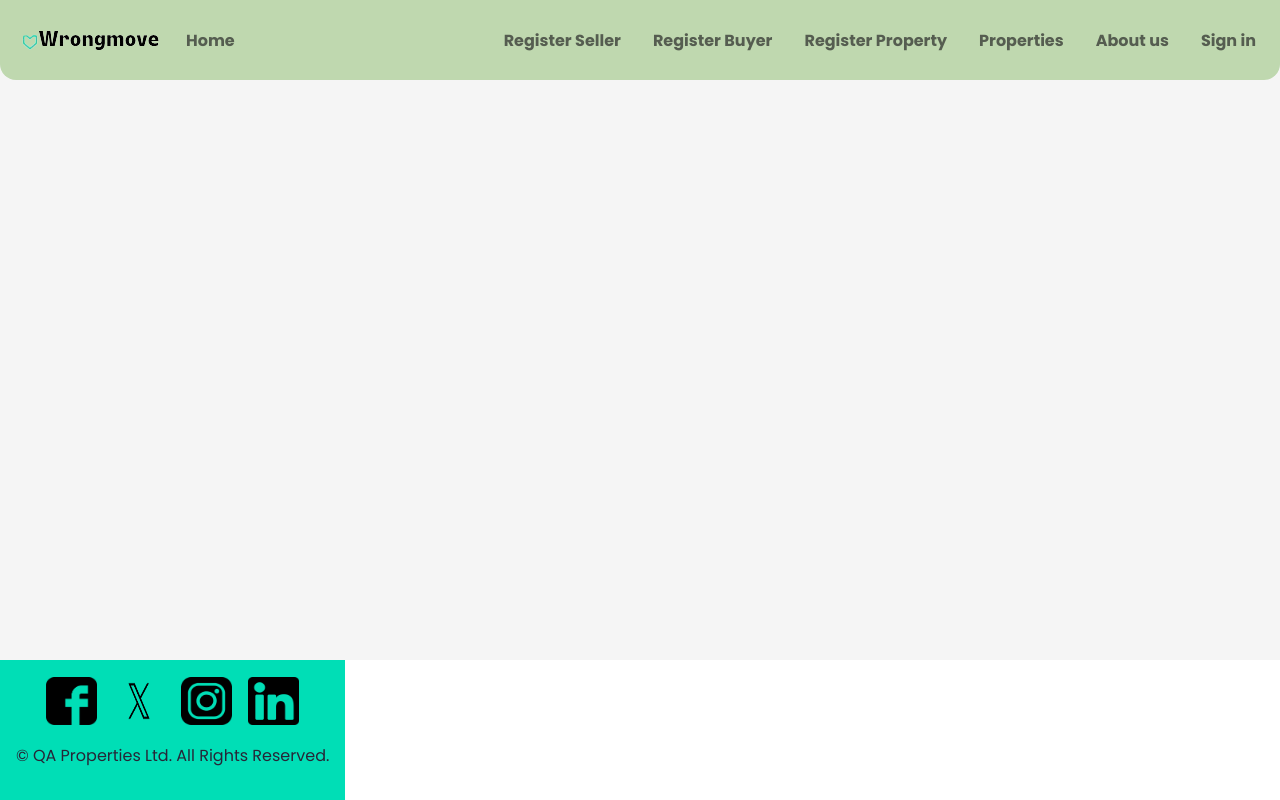
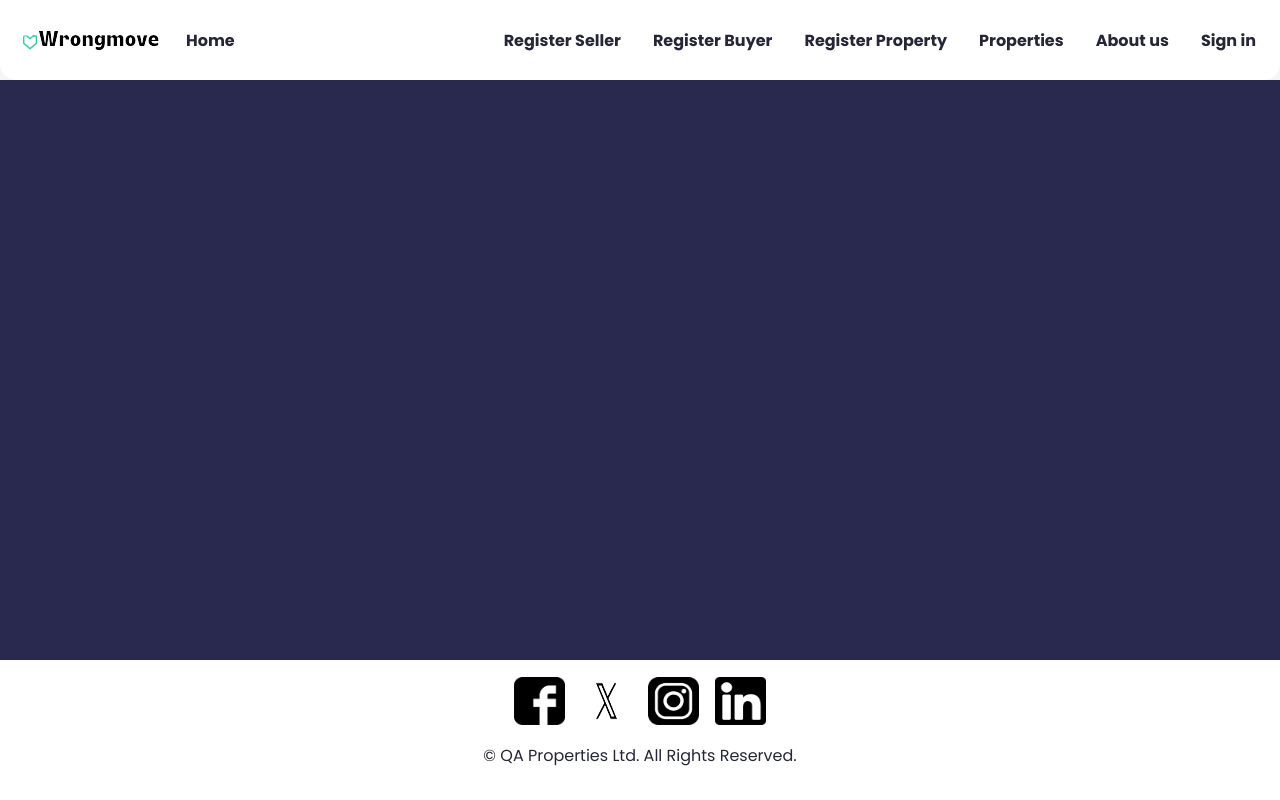
Before and after one commit to starwarsjedi321/GroupProject, a React (Create React App) app in the folder groupproject/: page / in a window 1280 px wide. Built offline with nearby package versions, Linux system fonts and the light colour scheme.

Commit message:
styling changes

```diff
--- a/groupproject/src/components/Footer.js
+++ b/groupproject/src/components/Footer.js
@@ -14,7 +14,7 @@ const Footer = () => {
                 <a href="https://www.instagram.com/qalimited/" target="_blank"><img id="insta" name="socialIcon" alt="INSTA" src={insta}></img></a>
                 <a href="https://uk.linkedin.com/company/qa-ltd/jobs" target="_blank"><img id="li" name="socialIcon" alt="LI" src={li}></img></a>
             </div>
-            <p>© QA Properties Ltd. All Rights Reserved. </p>
+            <p class="footerText">© QA Properties Ltd. All Rights Reserved. </p>
         </div>
     );
 }
--- a/groupproject/src/components/HomeSearch.js
+++ b/groupproject/src/components/HomeSearch.js
@@ -43,8 +43,8 @@ const HomeSearch = () => {
                 <fieldset class="homeSearch">
 
                     <div class="searchNav">
-                        <h2>Find Your Dream Home</h2>
-                        <h4>Search properties for sale in the UK</h4>
+                        <h2 class="searchText">Find Your Dream Home</h2>
+                        <h4 class="searchText"> Search properties for sale in the UK</h4>
                         <div class="inputs">
                             <input id="propSearchField" type="text" onChange={(event) => {
                                 setSearch(event.target.value)
@@ -57,10 +57,8 @@ const HomeSearch = () => {
                 </fieldset >
             </div>
             <h2>Popular right now: </h2>
-            <div className="carousel">
-                <AliceCarousel mouseTracking items={renderedProps}>
-                </AliceCarousel>
-            </div>
+            <AliceCarousel mouseTracking items={renderedProps}>
+            </AliceCarousel>
         </>
 
     )
--- a/groupproject/src/styles/homeSearch.css
+++ b/groupproject/src/styles/homeSearch.css
@@ -14,7 +14,11 @@ div .searchNav {
 h2,
 h4 {
     font-family: "Trebuchet MS", Helvetica, sans-serif;
-    color: #262637;
+    color: white;
+}
+
+.searchText {
+    color:#262637;
 }
 
 .inputs {
--- a/groupproject/src/styles/layout.css
+++ b/groupproject/src/styles/layout.css
@@ -29,6 +29,10 @@ nav, main {
     background-color: whitesmoke;
 }
 
+.sectionOne {
+    background-color: #292950;
+}
+
 header, footer, li, a {
     display: flex;
 }
@@ -50,7 +54,7 @@ header, footer, li, a {
 nav {
     flex:auto;
     min-height: 100%;
-    background-color: #BFD8AF;
+    background-color: WHITE;
     color: whitesmoke;
     list-style: none;
     text-decoration: none;
@@ -74,7 +78,7 @@ a {
     border-radius: 0.5em;
     padding: 0.5em;
     font-weight: 500;
-    color: #555D50;
+    color: #262637;
     text-decoration: none;
 }
 
@@ -103,11 +107,10 @@ main {
 div.footer {
     display: flex;
     flex-direction: column;
-    /* max-height: 100%;
-    max-width: 100%; */
+    width: 100%;
     padding: 1em;
     align-items: center;
-    background-color: #00DEB6;
+    background-color: white;
 }
 
 div.icons {
@@ -131,7 +134,7 @@ a > img:hover {
     width: 3.2em;
 }
 
-p {
+.footerText {
     justify-content: center;
     color: #262637;
 }
```
